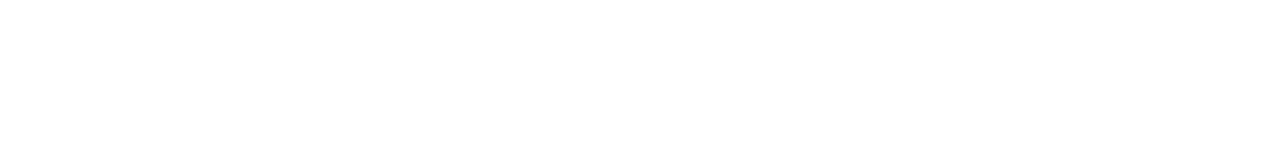
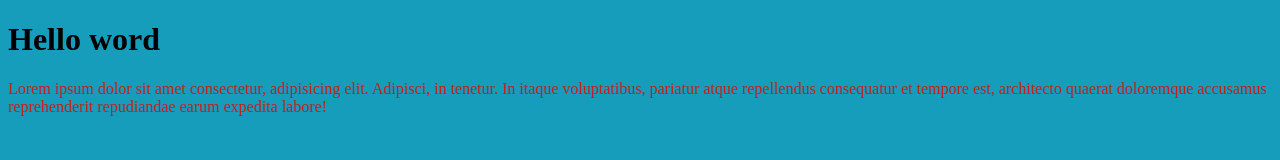
Before and after one commit to cheikhsaliou01/gittest, a plain HTML site: page index.html in a window 1280 px wide. Drawn offline with Linux system fonts and the light colour scheme.

Commit message:
нас первый изминение

```diff
--- a/css/styles.css
+++ b/css/styles.css
@@ -1,3 +1,11 @@
 body {
   background-color: #169dbc;
 }
+
+h1 {
+  font-style: 20px;
+}
+
+p {
+  color: rgb(194, 31, 31);
+}
--- a/index.html
+++ b/index.html
@@ -5,6 +5,15 @@
     <meta http-equiv="X-UA-Compatible" content="IE=edge" />
     <meta name="viewport" content="width=device-width, initial-scale=1.0" />
     <title>Document</title>
+    <link rel="stylesheet" href="css/styles.css" />
   </head>
-  <body></body>
+  <body>
+    <h1>Hello word</h1>
+    <p>
+      Lorem ipsum dolor sit amet consectetur, adipisicing elit. Adipisci, in
+      tenetur. In itaque voluptatibus, pariatur atque repellendus consequatur et
+      tempore est, architecto quaerat doloremque accusamus reprehenderit
+      repudiandae earum expedita labore!
+    </p>
+  </body>
 </html>
```
